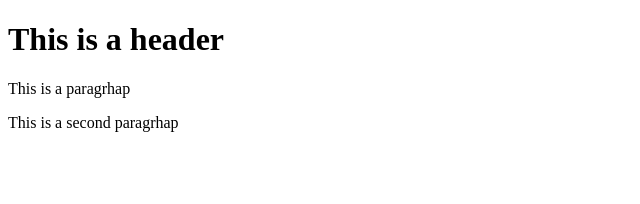
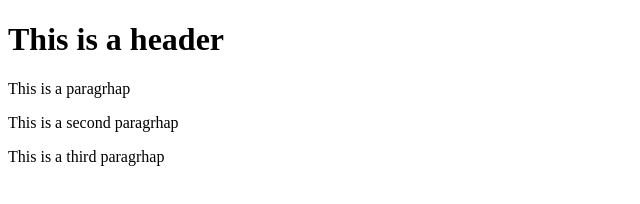
Before and after one commit to stevan1008/react_marlon, a website: page index.html in a window 1280 px wide. Shown: the whole page, without its empty margins (0-640 px from the left). Drawn offline with Linux system fonts and the light colour scheme.

Commit message:
fourth commit

```diff
--- a/index.html
+++ b/index.html
@@ -10,5 +10,6 @@
     <h1>This is a header</h1>
     <p>This is a paragrhap</p>
     <p>This is a second paragrhap</p>
+    <p>This is a third paragrhap</p>
 </body>
 </html>
```
Also changed, not shown: package.json (added, +24 -0 lines), 2 other files.
